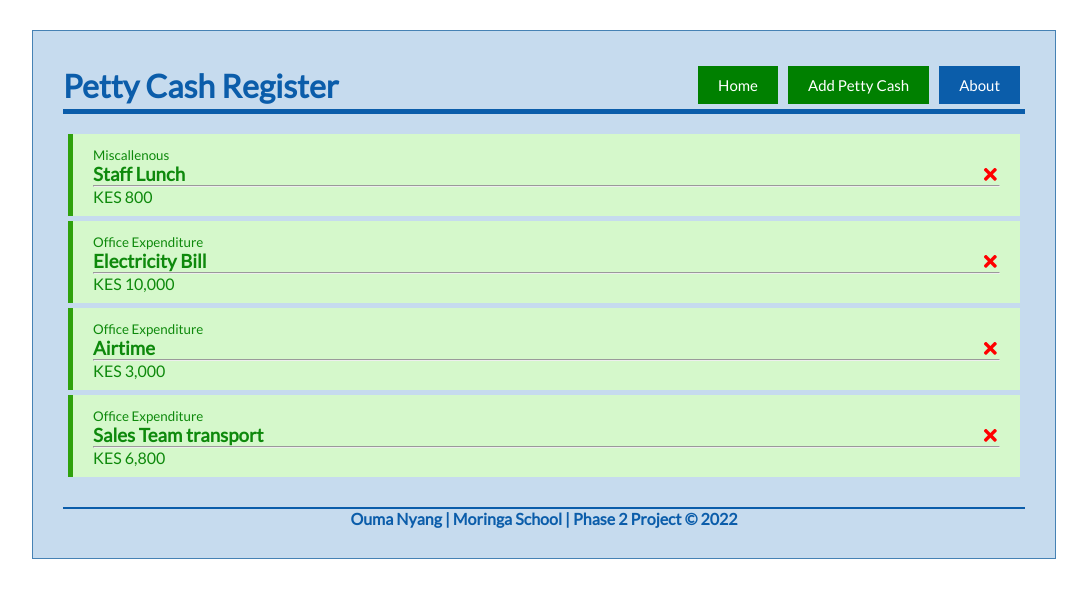
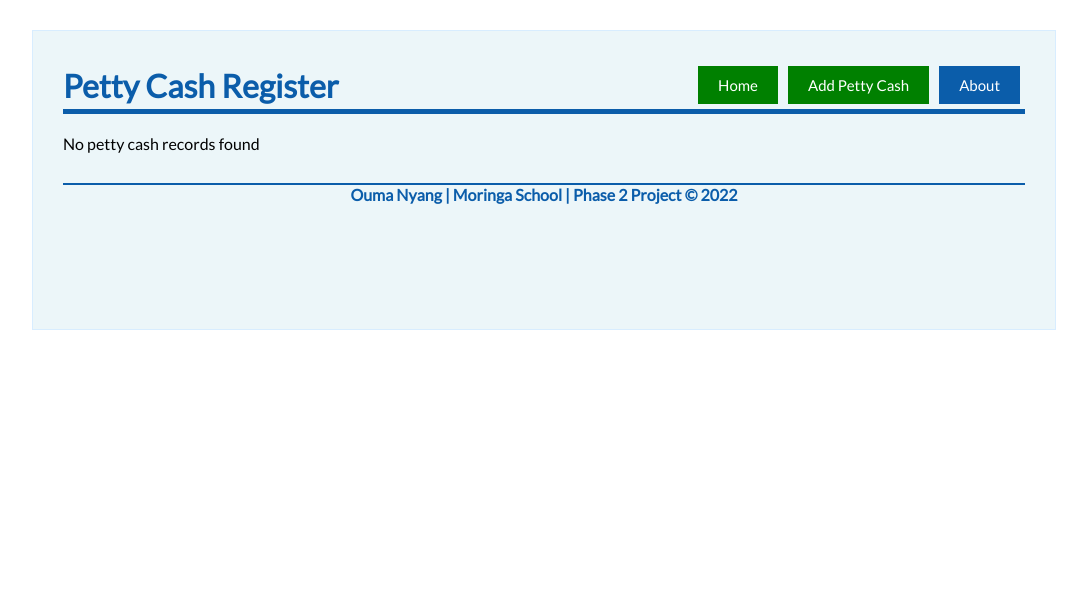
Before and after one commit to OumaNyang/pettycash-register, a React (Create React App) app: page / in a window 1280 px wide. Shown: the top 598 px of the page, without its empty margins (96-1183 px from the left). Built offline with nearby package versions, Linux system fonts and the light colour scheme; data requests are answered from the project's data file.

Commit message:
Updated readme file

```diff
--- a/db.json
+++ b/db.json
@@ -1,32 +1,3 @@
 {
-  "budgets": [
-    {
-      "name": "Staff Lunch",
-      "amount": "800",
-      "exptype": "Miscallenous",
-      "ispaidout": true,
-      "id": 1
-    },
-    {
-      "name": "Electricity Bill",
-      "amount": "10000",
-      "exptype": "Office Expenditure",
-      "ispaidout": true,
-      "id": 2
-    },
-    {
-      "name": "Airtime",
-      "amount": "3000",
-      "exptype": "Office Expenditure",
-      "ispaidout": true,
-      "id": 3
-    },
-    {
-      "name": "Sales Team transport",
-      "amount": "6800",
-      "exptype": "Office Expenditure",
-      "ispaidout": true,
-      "id": 4
-    }
-  ]
+  "budgets": []
 }
--- a/src/components/About.js
+++ b/src/components/About.js
@@ -6,7 +6,7 @@ const About = () => {
       <h4>About Petty Cash Register </h4>
       <hr></hr><br></br>
       <div>
-        Github Repository Link :<a href='https://github.com/OumaNyang/pettycash-register'>https://github.com/OumaNyang/pettycash-register</a>
+        Github Repository Link :<a   href='https://github.com/OumaNyang/pettycash-register'>https://github.com/OumaNyang/pettycash-register</a>
         <p>What is Petty Cash register </p>
         This petty cash register can be used to record  petty cash expenditures in an office environment .
       </div>
--- a/src/index.css
+++ b/src/index.css
@@ -22,8 +22,8 @@ body {
   margin: 30px auto;
   overflow: auto;
   min-height: 300px;
-  border: 1px solid steelblue;
-  background: #c6dbee;
+  border: 1px solid rgb(216, 237, 255);
+  background: #ecf6f9;
   padding: 30px;
   border-radius: 0px;
   display: block;
@@ -165,6 +165,10 @@ display: flexbox;
 border-radius: 5px;
 
 }
+.about a{
+  text-decoration: none;
+  color: #0b5daa;
+}
 .about li{
 /*border: 3px solid rgb(34, 11, 209);*/
 margin-left: 15px;
```
Also changed, not shown: 2 other files (tests, documents, lock files or other folders).
